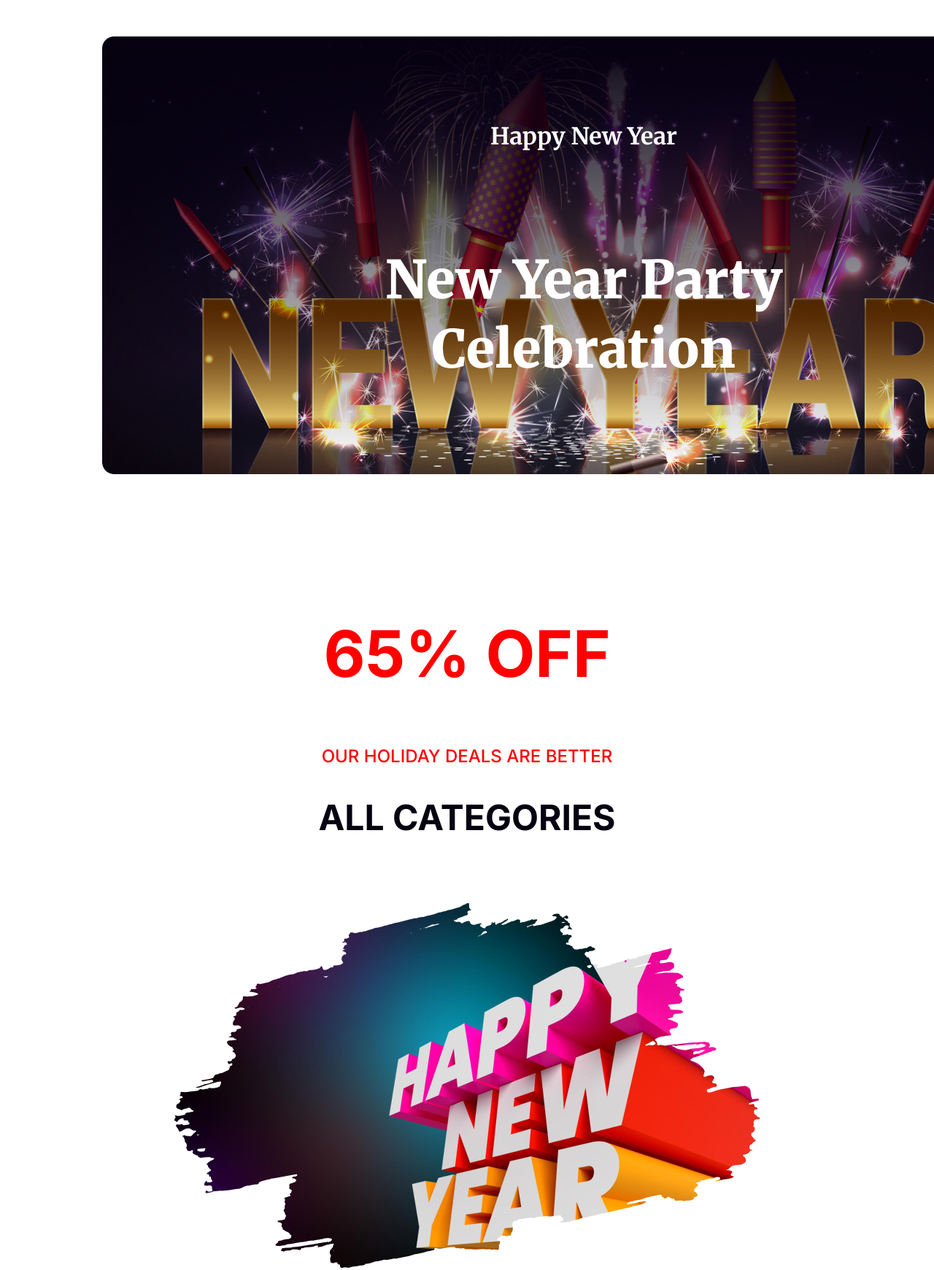
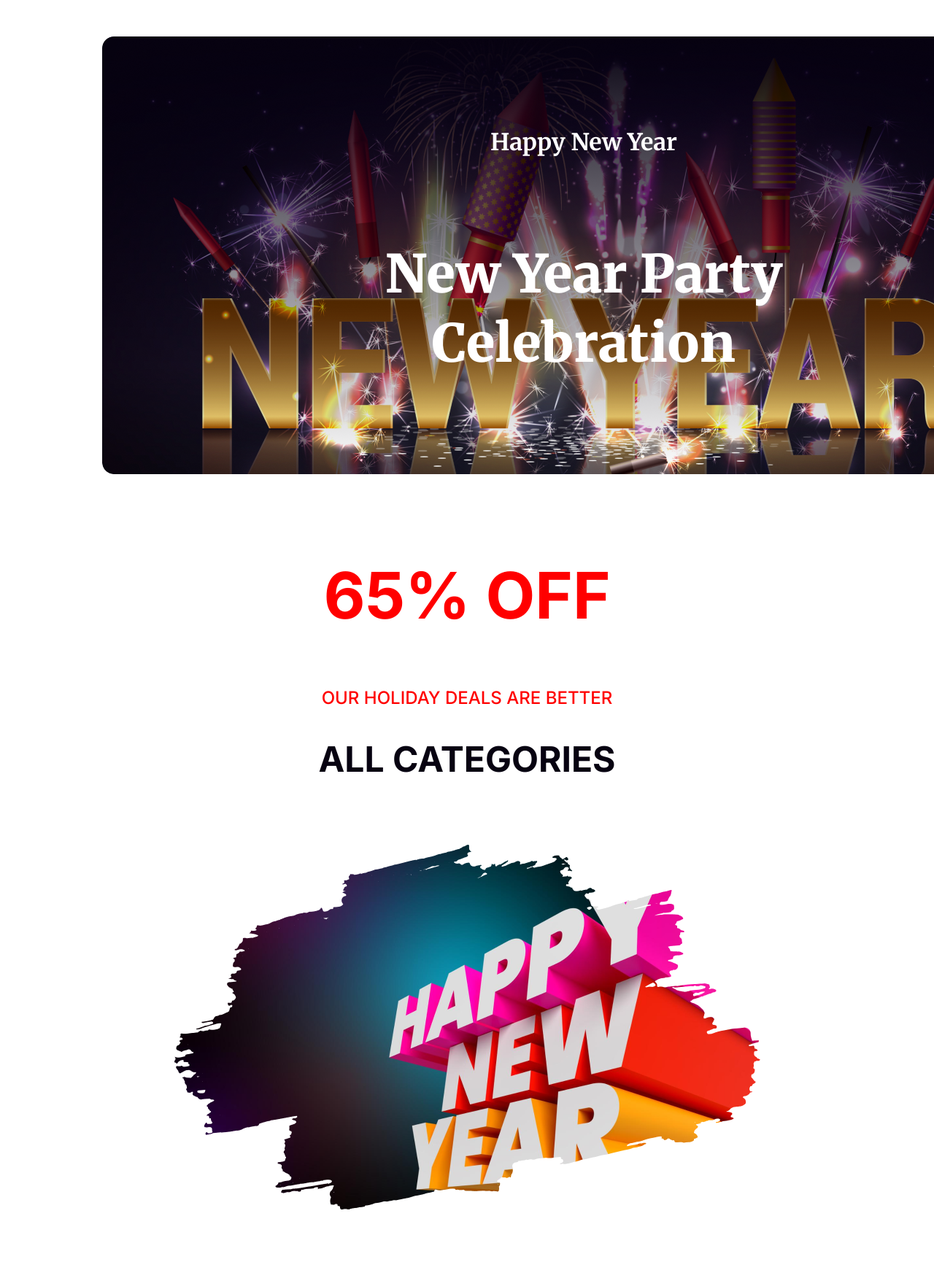
Before and after one commit to abKder/Portfolio-website-Happy-new-year-using-html-and-css, a plain HTML site: page index.html in a window 1280 px wide. Shown: the top 1741 px of the page at 73% size. Drawn offline with Linux system fonts and the light colour scheme.

Commit message:
Last add

```diff
--- a/style.css
+++ b/style.css
@@ -29,7 +29,6 @@
     flex-direction: column;
     align-items: center;
     justify-content: center;
-    gap: 16px;
 }
 
 #name1>h5 {
@@ -53,12 +52,13 @@
 }
 
 #name2 {
+
     background: #FFF;
     display: flex;
     justify-content: center;
     align-items: center;
     flex-direction: column;
-    margin-top: 120px;
+    margin-top: 40px;
 }
 
 #man1>h1 {
@@ -250,7 +250,7 @@
 
 #name5>#nam2 {
     border-radius: 364.844px;
-    background: url(<path-to-image>), lightgray -91.279px 0px / 150.038% 100% no-repeat;
+    /* background: url(<path-to-image>), lightgray -91.279px 0px / 150.038% 100% no-repeat; */
     width: 364.844px;
     height: 364.844px;
     flex-shrink: 0;
@@ -274,7 +274,7 @@
     font-size: 20px;
     font-style: normal;
     font-weight: 400;
-    line-height: 32px;
+    /* line-height: 32px; */
 }
 
 #name5>#nam3>img {
```
